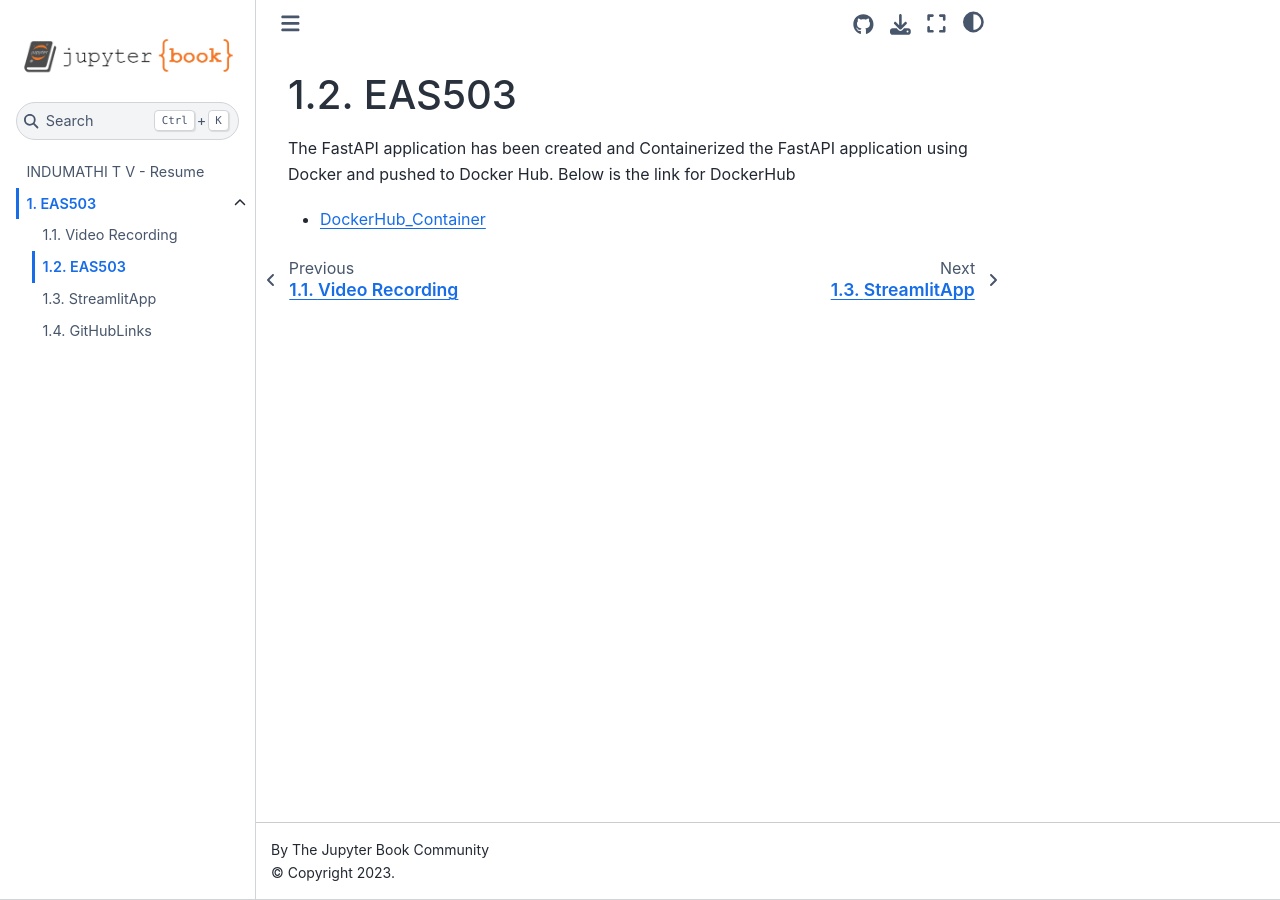
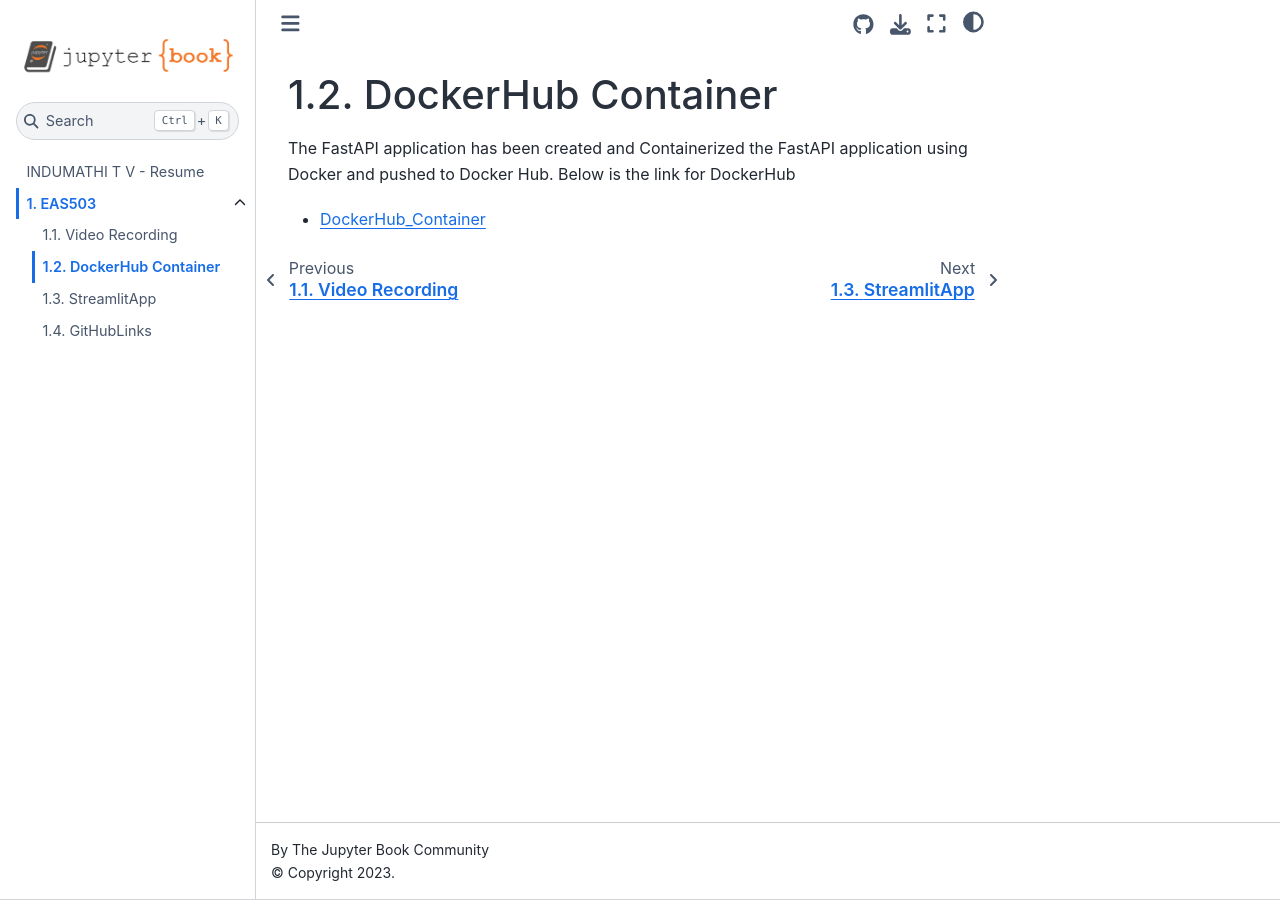
Before and after one commit to Indumathitv27/portfolio, a Jupyter Book: the page built from courses/eas503/DockerHub.md, in a window 1280 px wide. Built offline with Jupyter Book 1.0.4 settings and Sphinx 7.4.7 and the Sphinx Book theme 1.1.4, drawn with Linux system fonts in a browser that asks for light colours; pages that are not in the unit, such as notebooks, are missing from menus.

Commit message:
Adding DockerHub Container Details v1

```diff
--- a/courses/eas503/DockerHub.md
+++ b/courses/eas503/DockerHub.md
@@ -1,4 +1,4 @@
-# EAS503
+# DockerHub Container
 
 The FastAPI application has been created and Containerized the FastAPI application using Docker and pushed to Docker Hub. Below is the link for DockerHub
 
```
